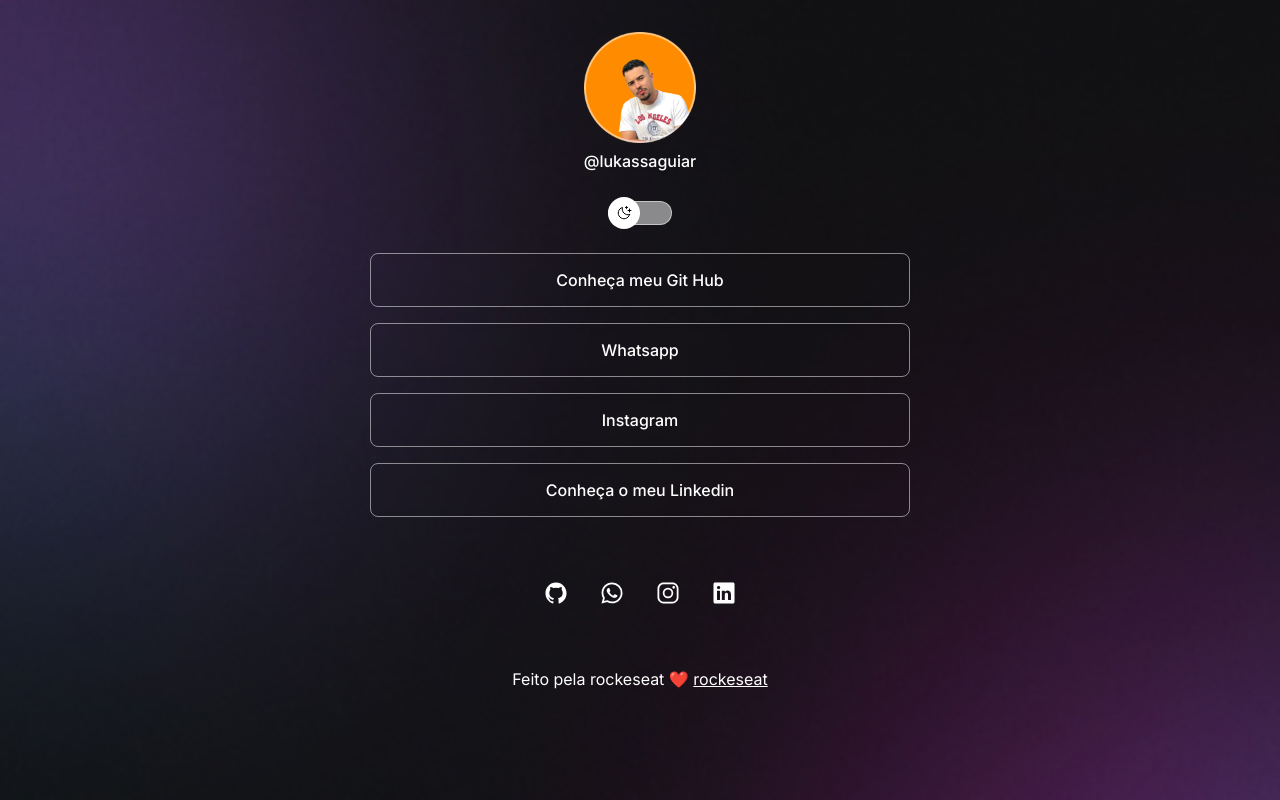
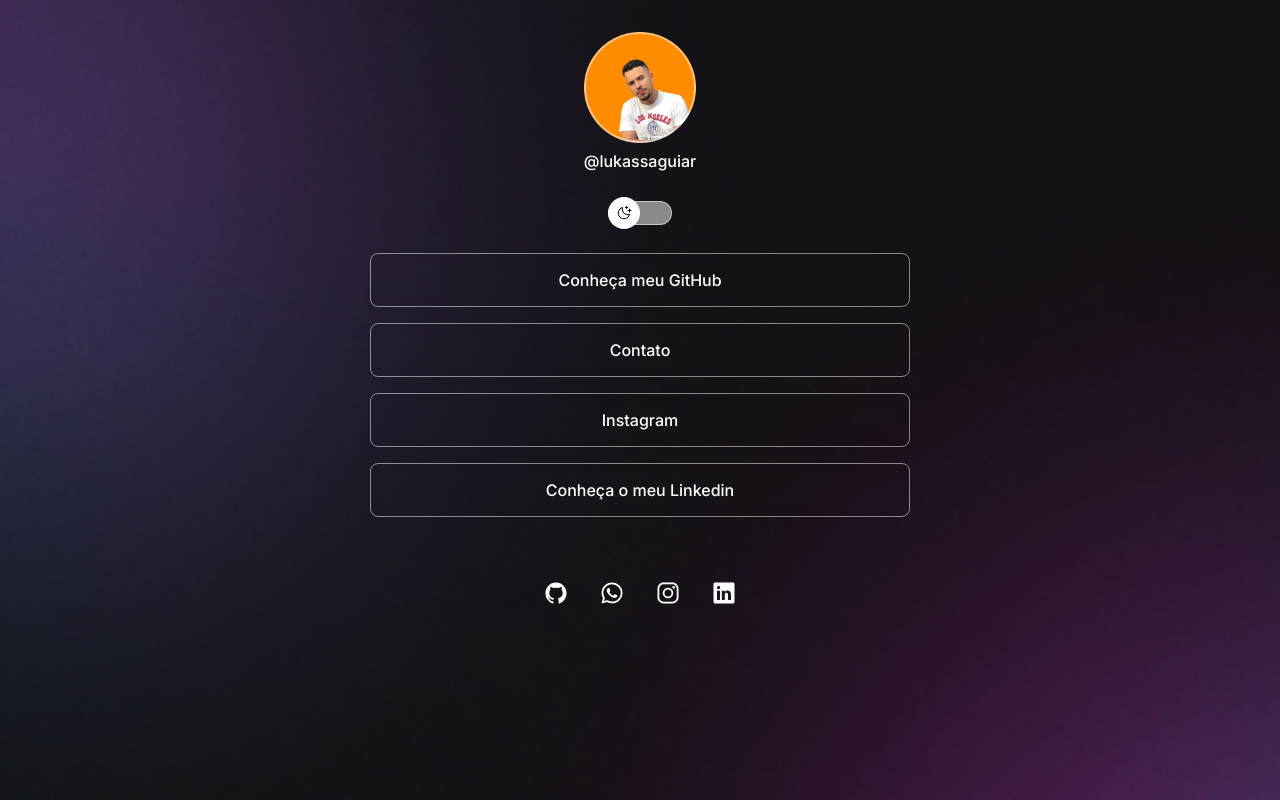
Before and after one commit to lukassaguiar/Project, a plain HTML site: page index.html in a window 1280 px wide. Drawn offline with nearby package versions, Linux system fonts and the light colour scheme.

Commit message:
rodapé e bordas

```diff
--- a/index.html
+++ b/index.html
@@ -26,10 +26,10 @@
       </div>
       <ul> <!--Cria lista não ordenada só os pontinhos-->
       <li> <!--Cria uma lista numerada, ordenada.-->
-        <a href="#">Conheça meu Git Hub</a> <!-- As # é pra você inserir a URL.-->
+        <a href="https://github.com/lukassaguiar/Projeto">Conheça meu GitHub</a> <!-- As # é pra você inserir a URL.-->
       </li>
       <li>
-        <a href="https://wa.me/11988825964">Whatsapp</a>
+        <a href="https://wa.me/11988825964">Contato</a>
       </li>
       <li>
         <a href="https://www.instagram.com/lukassaguiar">Instagram</a>
@@ -50,11 +50,11 @@
         <ion-icon name="logo-linkedin"></ion-icon></a>
 
     </div>
-    <div>
-      <footer> <!--TAG PARA CRIAR O RODAPÉ DO SITE-->
-        Feito pela rockeseat ❤️ <a href="https://www.rocketseat.com.br/" target="_blank">rockeseat</a>
+    <!--<div>
+      <footer> TAG PARA CRIAR O RODAPÉ DO SITE
+         <a href="https://www.rocketseat.com.br/" target="_blank"></a>
       </footer>
-    </div>
+    </div>-->
     <!--ABAIXO COMANDO PARA INSERIR ICONES./https://ionic.io/ionicons/-->
     <script
       type="module"
```
